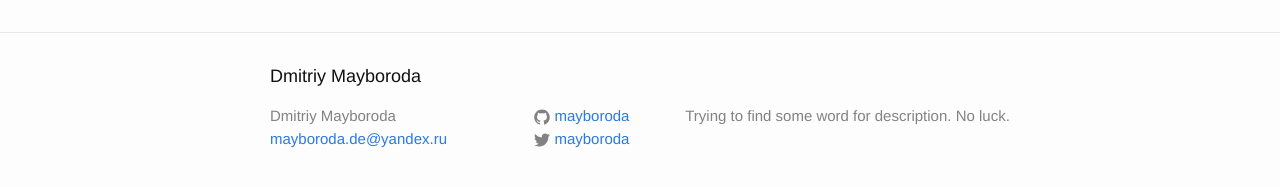
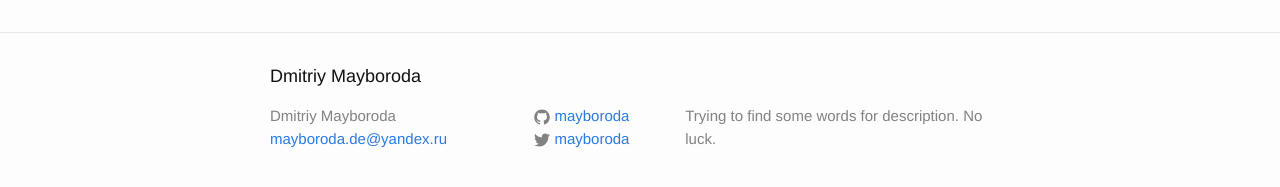
Before and after one commit to mayboroda/mayboroda.github.io, a Jekyll site: the page built from _posts/2016-09-17-welcome-post.markdown, in a window 1280 px wide. Shown: the part 387-574 px from the top of the page. Built offline with Jekyll 4.4.1, drawn with Linux system fonts in a browser that asks for light colours.

Commit message:
welcome-post #time 1m typo in config

```diff
--- a/_config.yml
+++ b/_config.yml
@@ -1,6 +1,6 @@
 title: Dmitriy Mayboroda
 email: mayboroda.de@yandex.ru
-description: Trying to find some word for description. No luck.
+description: Trying to find some words for description. No luck.
 twitter_username: mayboroda
 github_username: mayboroda
 
```
